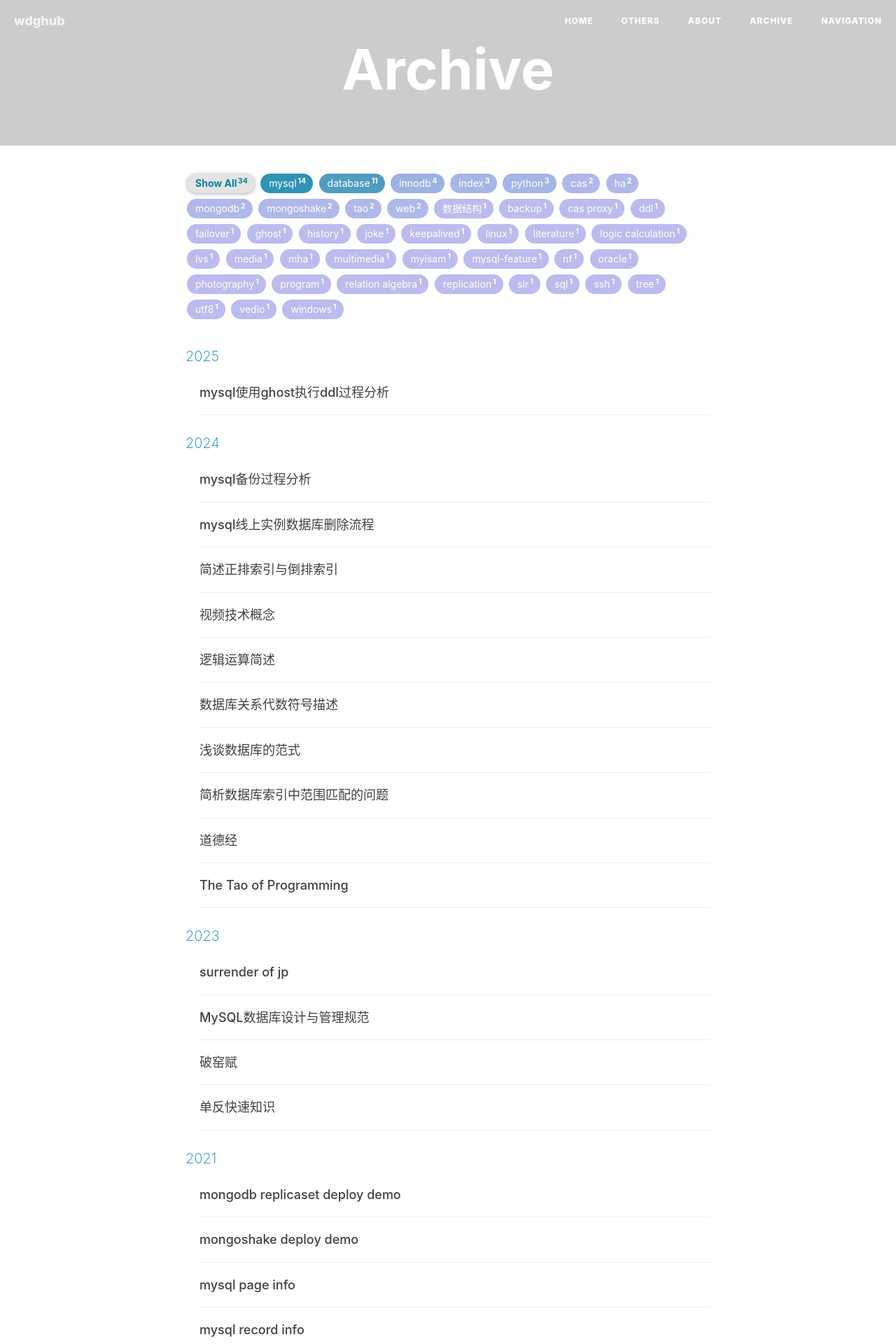
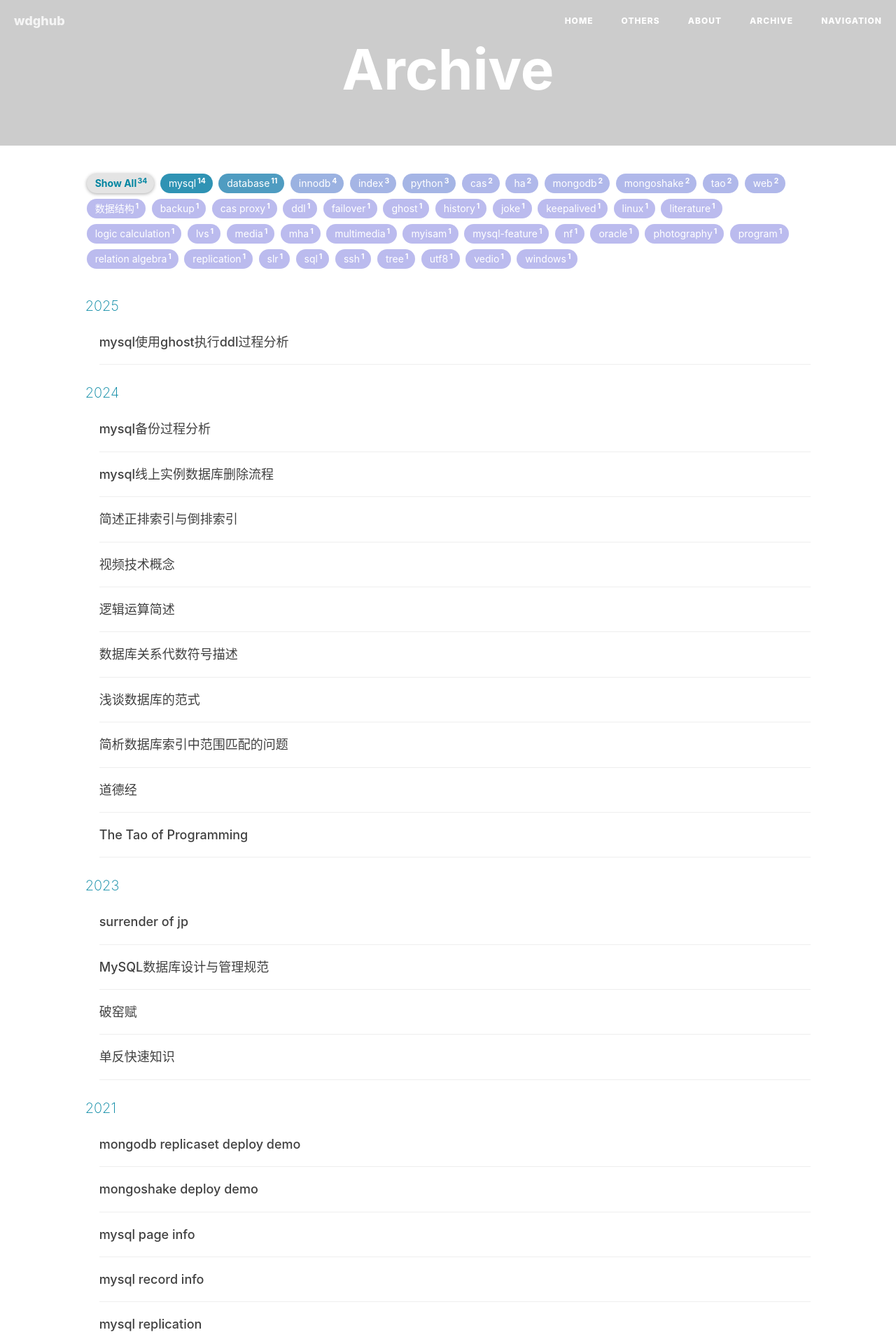
Before and after one commit to weideguo/weideguo.github.io, a Jekyll site: the page built from archive.html, in a window 1280 px wide. Shown: the top 1920 px of the page at 70% size. Built offline with Jekyll 4.4.1, drawn with Linux system fonts in a browser that asks for light colours.

Commit message:
layout change

```diff
--- a/_includes/footer.html
+++ b/_includes/footer.html
@@ -1,8 +1,8 @@
 <!-- Footer -->
 <footer>
-    <div class="container">
+    <div class="container-fluid">
         <div class="row">
-            <div class="col-lg-8 col-lg-offset-2 col-md-10 col-md-offset-1">
+            <div class="col-lg-10 col-lg-offset-1 col-md-10 col-md-offset-1">
                 <!-- SNS Link -->
                 {% include sns-links.html center=true %}
 
--- a/_includes/intro-header.html
+++ b/_includes/intro-header.html
@@ -31,9 +31,9 @@
         Image by <a href="{{page.header-img-credit-href}}">{{page.header-img-credit}}</a>
     </div>
     {% endif %}
-    <div class="container">
+    <div class="container-fluid">
         <div class="row">
-            <div class="col-lg-8 col-lg-offset-2 col-md-10 col-md-offset-1">
+            <div class="col-lg-10 col-lg-offset-1 col-md-10 col-md-offset-1">
                 <div class="post-heading">
                     <div class="tags">
                         {% for tag in page.tags %}
@@ -55,9 +55,9 @@
 
 {% if include.type == 'page' %}
 <header class="intro-header" style="background-image: url('{{ site.baseurl }}/{% if page.header-img %}{{ page.header-img }}{% else %}{{ site.header-img }}{% endif %}')">
-  <div class="container">
+  <div class="container-fluid">
     <div class="row">
-      <div class="col-lg-8 col-lg-offset-2 col-md-10 col-md-offset-1">
+      <div class="col-lg-10 col-lg-offset-1 col-md-10 col-md-offset-1">
         {% if include.short %}
         <div class="site-heading" id="tag-heading">
         {% else %}
@@ -93,9 +93,9 @@
 <header class="intro-header" >
     <iframe src="{{page.iframe}}"></iframe>
     <!-- keep for SEO -->
-    <div class="container">
+    <div class="container-fluid">
         <div class="row">
-            <div class="col-lg-8 col-lg-offset-2 col-md-10 col-md-offset-1">
+            <div class="col-lg-10 col-lg-offset-1 col-md-10 col-md-offset-1">
                 <div class="post-heading">
                     <div class="tags">
                         {% for tag in page.tags %}
--- a/_layouts/keynote.html
+++ b/_layouts/keynote.html
@@ -8,12 +8,12 @@
 
 <!-- Post Content -->
 <article>
-    <div class="container">
+    <div class="container-fluid">
         <div class="row">
 
             <!-- Post Container -->
             <div class="post-container
-                col-lg-8 col-lg-offset-2
+                col-lg-10 col-lg-offset-1
                 col-md-10 col-md-offset-1 ">
 
 				{{ content }}
--- a/_layouts/page.html
+++ b/_layouts/page.html
@@ -6,7 +6,7 @@
 {% include intro-header.html type='page' %}
 
 <!-- Main Content -->
-<div class="container">
+<div class="container-fluid">
 	<div class="row">
         {% if site.sidebar == false %}
 <!-- NO SIDEBAR -->
--- a/archive.html
+++ b/archive.html
@@ -12,9 +12,9 @@
 {% include intro-header.html type='page' short=true %}
 
 <!-- Main Content -->
-<div class="container">
+<div class="container-fluid">
 	<div class="row">
-		<div class="col-lg-8 col-lg-offset-2 col-md-10 col-md-offset-1">
+		<div class="col-lg-10 col-lg-offset-1 col-md-10 col-md-offset-1">
 			<!-- Tags (as filter) -->
 			<div id='tag_cloud' class="tags tags-sup js-tags">
 				<a class="tag-button--all" data-encode="">
```
Also changed, not shown: other parts of _layouts/keynote.html (+1 -1 lines), _layouts/post.html (+4 -4 lines).
